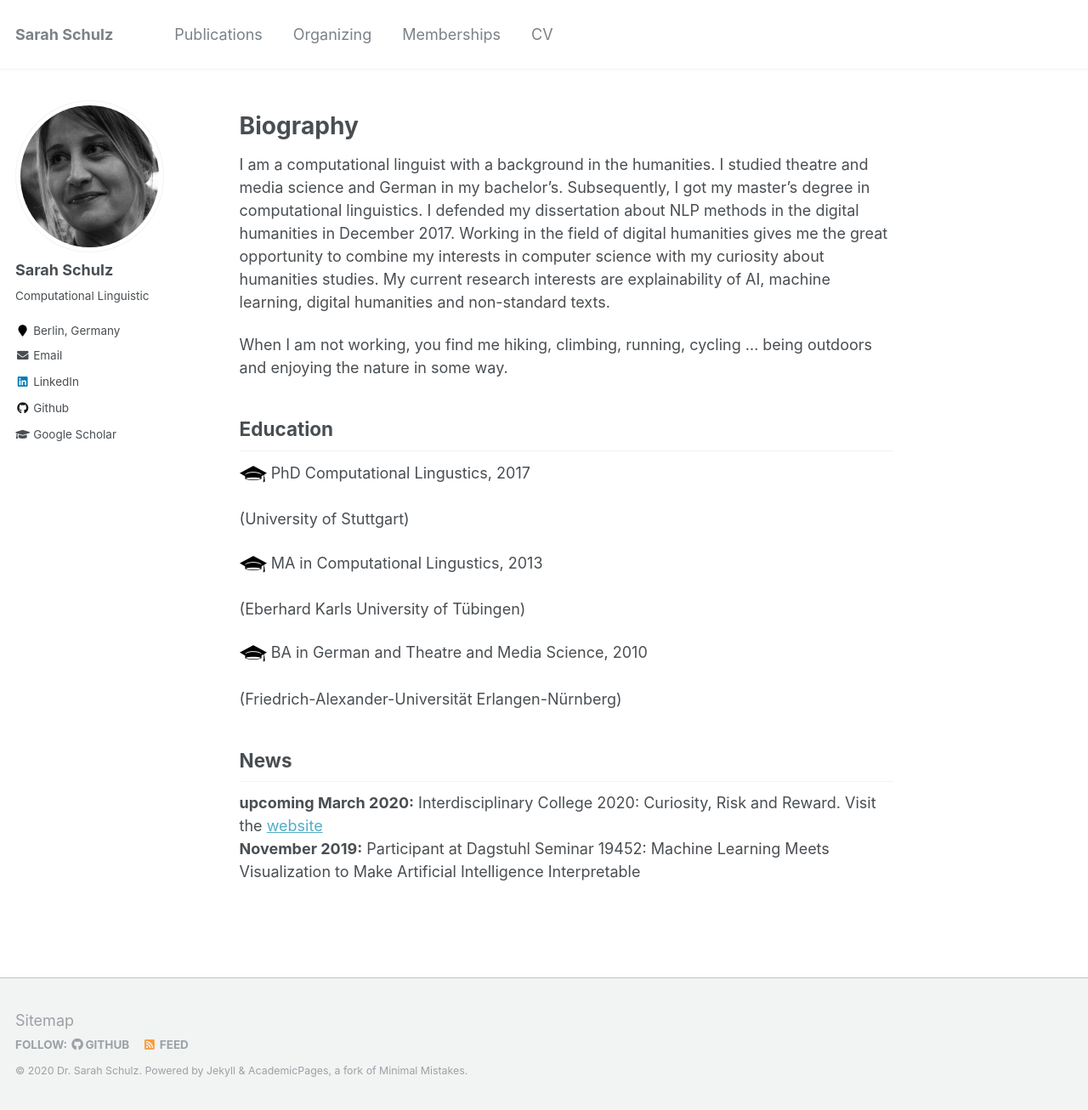
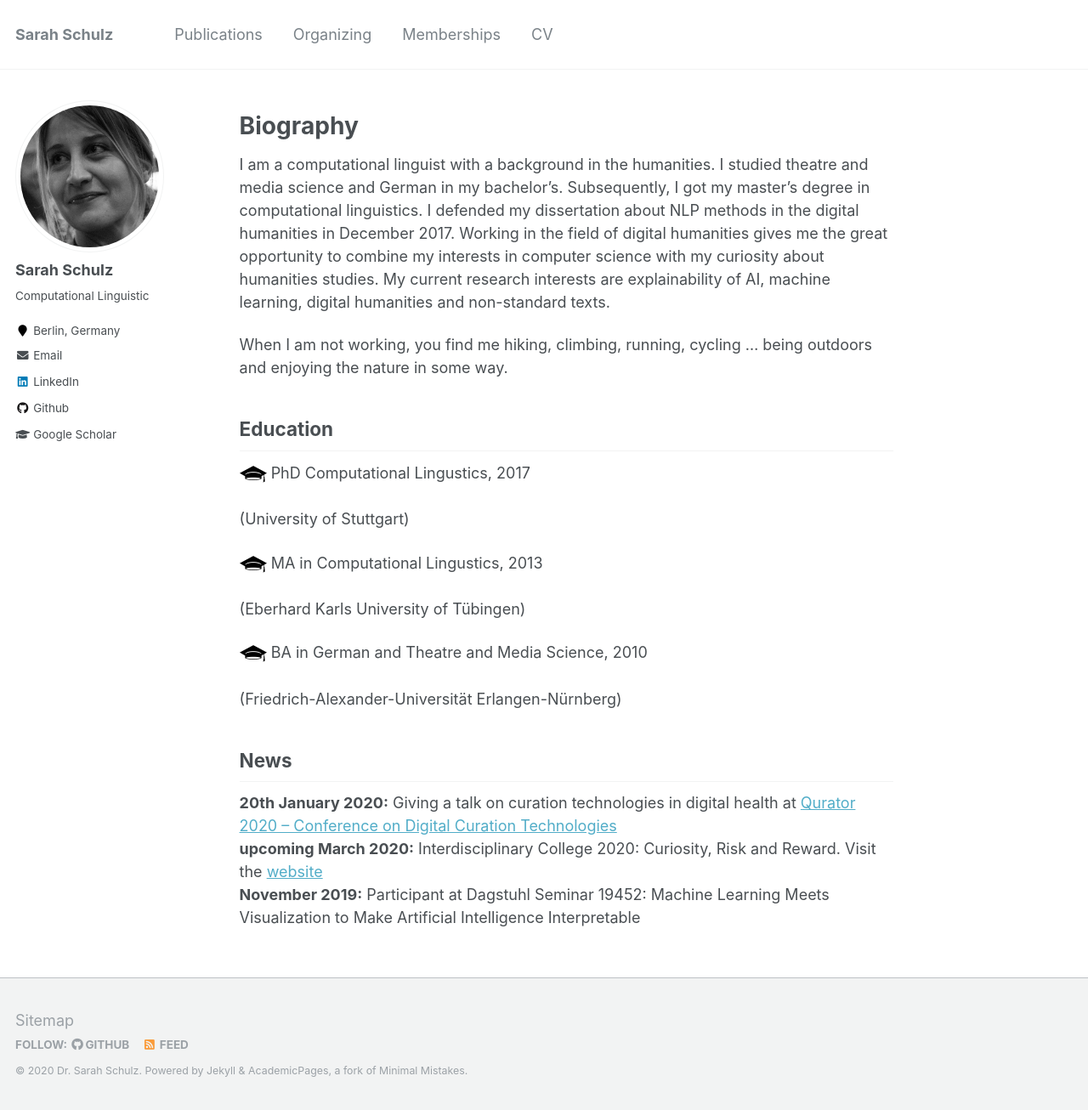
Before and after one commit to sarschu/sarschu.github.io, a Jekyll site: the page built from _pages/about.md, in a window 1280 px wide and 1306 px high. Shown: the whole window at 85% size. Built offline with Jekyll 4.4.1, drawn with Linux system fonts in a browser that asks for light colours.

Commit message:
Update about.md
Qurator

```diff
--- a/_pages/about.md
+++ b/_pages/about.md
@@ -33,5 +33,6 @@ When I am not working, you find me hiking, climbing, running, cycling ... being
 (Friedrich-Alexander-Universität Erlangen-Nürnberg)
 
 ## News
+__20th January 2020:__ Giving a talk on curation technologies in digital health at [Qurator 2020 – Conference on Digital Curation Technologies](https://qurator.ai/conference-qurator-2020/program-1st-day/)
 __upcoming March 2020:__ Interdisciplinary College 2020: Curiosity, Risk and Reward. Visit the [website](https://interdisciplinary-college.org/)
 __November 2019:__ Participant at Dagstuhl Seminar 19452: Machine Learning Meets Visualization to Make Artificial Intelligence Interpretable
```
